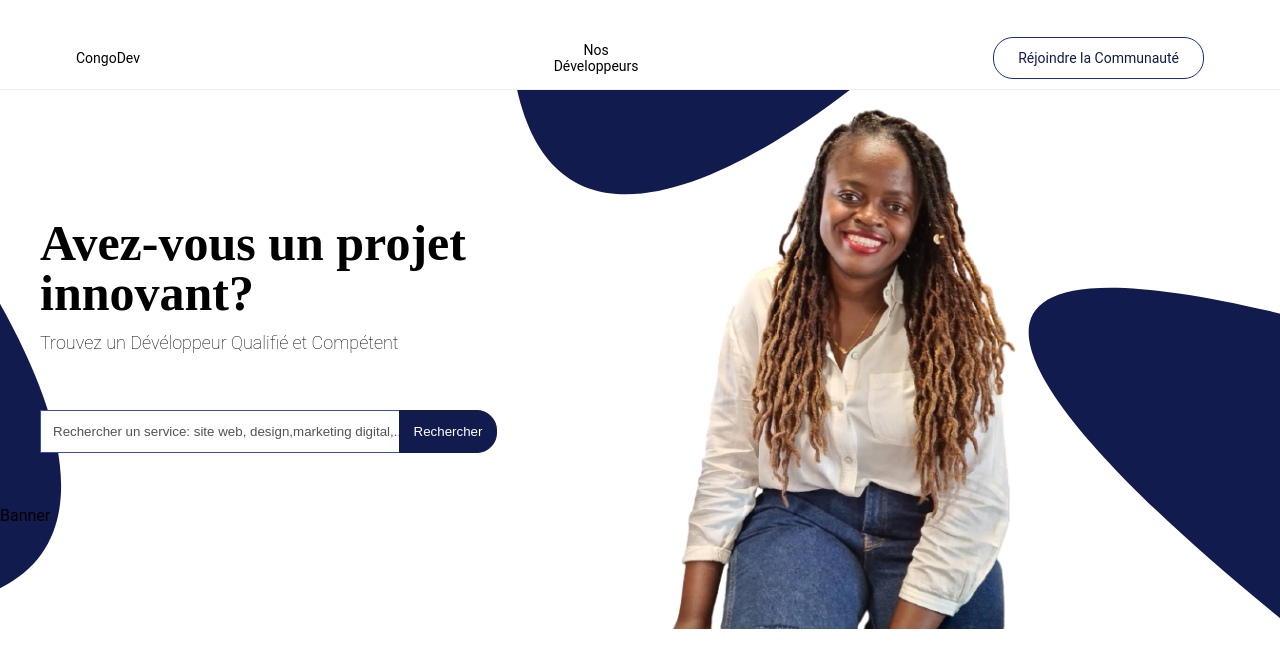
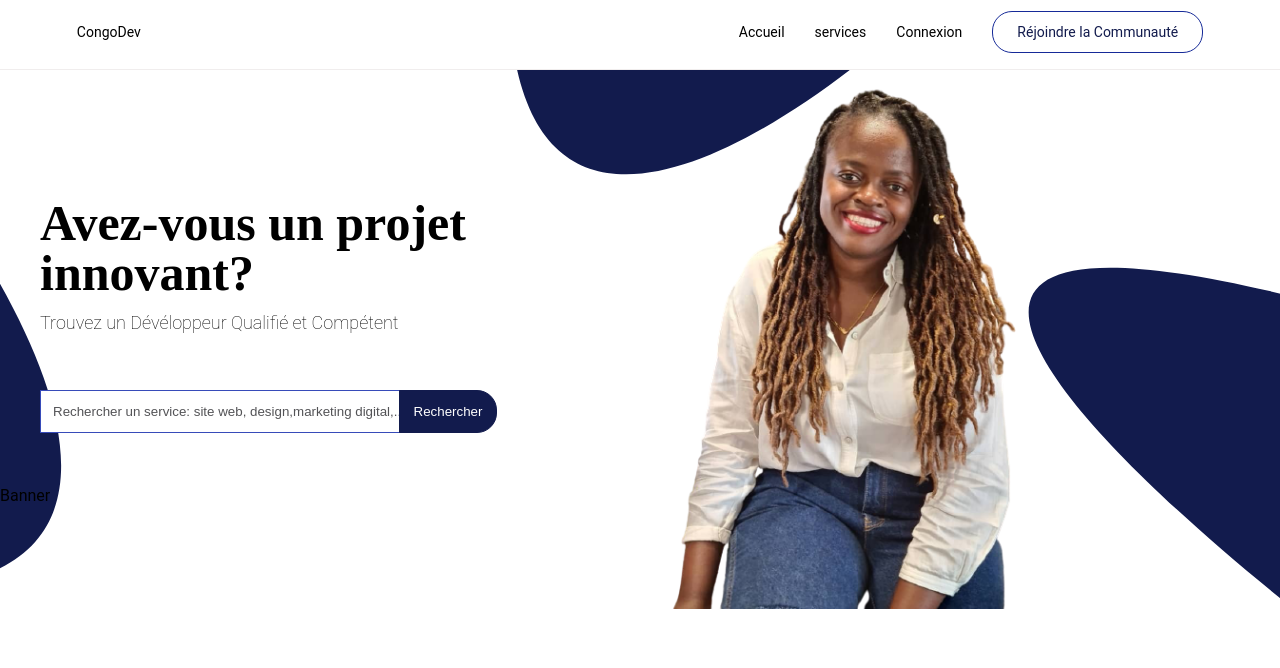
Before and after one commit to rosairekota/congodev-client, a Next.js app: page / in a window 1280 px wide. Shown: the top 668 px of the page. Built offline with nearby package versions, Linux system fonts and the light colour scheme; a web font is replaced by a local one.

Commit message:
refactor: modify the navbar of the home page

```diff
--- a/pages/index.tsx
+++ b/pages/index.tsx
@@ -15,7 +15,7 @@ const Home: React.FC<HomeProps> = () => {
 				<link rel="icon" href="/favicon.ico" />
 			</Head>
 			<nav>
-				<NavBar />
+				<NavBar page={"home"} />
 			</nav>
 
 			<main className="main">
--- a/src/components/banner/Banner.tsx
+++ b/src/components/banner/Banner.tsx
@@ -5,7 +5,7 @@ import developerProfile from "../../../public/assets/emie.png";
 import svgOne from "../../../public/assets/illustrations/Vector1.svg";
 import svgTwo from "../../../public/assets/illustrations/Vector2.svg";
 import svgThree from "../../../public/assets/illustrations/Vector3.svg";
-import Signin from "../shared/signinBtn/Signin";
+import Signin from "../shared/btn-shared/Signin";
 import FormSearch from "../shared/form-search/FormSearch";
 type BannerType = {
 	title?: string;
--- a/src/components/layouts/navbar/Navbar.style.ts
+++ b/src/components/layouts/navbar/Navbar.style.ts
@@ -2,30 +2,35 @@ import Styled from "styled-components";
 
 export const Wrapper = Styled.div`
 .container{
-   padding:0px;
-   height: 90px;
-   box-shadow: rgba(1 1 1 1/15);
+   padding:0;
+   height: 70px;
    border-bottom: 0.5px solid rgb(240, 237, 237);
-   padding-top: 20px;
    font-size: 14px;
 }
-.nav{
-    max-width: 1128px;
+.navbar{
     margin:auto;
-    padding:12px 0 16px;
+    padding:0px 6%;
     display: flex;
     justify-content: space-between;
     position: relative;
+    z-index: 1;
     flex-wrap: nowrap;
+    padding-top: 12px;
     align-items: center;
 }
-.nav a{
-    width: 135px;
-    height:34;
+.collapse{
+    display: flex;
+    justify-content: space-between;
+    align-items: center;
+}
+nav{
+     margin-right:30px;
+     a{
+    margin-left:30px;
     text-decoration: none;
+    }
+}
 
-
-}
 @media (max-width:768px) {
      .nav a{
           padding: 0 5px;
--- a/src/components/layouts/navbar/Navbar.tsx
+++ b/src/components/layouts/navbar/Navbar.tsx
@@ -1,19 +1,62 @@
 import React from "react";
-import Signin from "../../shared/signinBtn/Signin";
+import BtnShared from "../../shared/btn-shared/BtnShared";
 import { Wrapper } from "./Navbar.style";
-export type NavBarType = {};
-const NavBar = (props) => {
+import { BtnSharedType } from "../../shared/btn-shared/BtnShared";
+import Link from "next/link";
+
+export type NavBarType = {
+  page: string;
+};
+const NavBar: React.FC<NavBarType> = ({ page }) => {
+  if (page === "home") {
+    return (
+      <Wrapper>
+        <div className="container">
+          <div className="navbar">
+            <Link href={"/"}>
+              <a>CongoDev</a>
+            </Link>
+
+            <div className="collapse">
+              <nav>
+                <Link href={"/"}>
+                  <a>Accueil</a>
+                </Link>
+                <Link href={"/services"}>
+                  <a>services</a>
+                </Link>
+                <Link href={"/signin"}>
+                  <a>Connexion</a>
+                </Link>
+              </nav>
+
+              <BtnShared
+                className="join"
+                title="Réjoindre la Communauté"
+                link="/join-community"
+              />
+            </div>
+          </div>
+        </div>
+      </Wrapper>
+    );
+  }
   return (
     <Wrapper>
       <div className="container">
         <div className="nav">
-					<a href="#">CongoDev</a>
-					{/* <SearchBar className="searchBar" /> */}
-
-					<a href="#" className="dev">
-						Nos Développeurs
-					</a>
-					<Signin className="join" />
+          <Link href={"/"}>
+            <a>CongoDev</a>
+          </Link>
+          <SearchBar className="searchBar" />
+          <Link href={"/services"}>
+            <a>Services</a>
+          </Link>
+          <BtnShared
+            className="join"
+            title="Réjoindre la Communauté"
+            link="/join-community"
+          />
         </div>
       </div>
     </Wrapper>
@@ -27,7 +70,7 @@ export const SearchBar = ({ className }) => {
       <input
         type="text"
         className={className}
-				placeholder="Ex:ReactJS, VueJS..."
+        placeholder="Rechercher un service Ex:site web,..."
       />
     </>
   );
--- /dev/null
+++ b/src/components/shared/btn-shared/BtnShared.tsx
@@ -0,0 +1,20 @@
+import React from "react";
+import { Wrapper } from "./BtnShared.style";
+import Link from "next/link";
+
+export type BtnSharedType = {
+  className?: string;
+  title: string;
+  link: string;
+};
+const BtnShared: React.FC<BtnSharedType> = ({ className, title, link }) => {
+  return (
+    <Wrapper>
+      <Link href={link}>
+        <a className={"join" ? "join" : className}>{title}</a>
+      </Link>
+    </Wrapper>
+  );
+};
+
+export default BtnShared;
--- a/src/components/shared/signinBtn/Signin.tsx
+++ /dev/null
@@ -1,17 +0,0 @@
-import React from "react";
-import { Wrapper } from "./Signin.style";
-
-type SigninType = {
-	className?: any;
-};
-const Signin: React.FC<SigninType> = ({ className }) => {
-	return (
-		<Wrapper>
-			<a href="#" className={"join" ? "join" : className}>
-				Réjoindre la Communauté
-			</a>
-		</Wrapper>
-	);
-};
-
-export default Signin;
```
Also changed, not shown: pages/join-community/index.tsx (added, +21 -0 lines), src/components/shared/btn-shared/BtnShared.style.ts (renamed from src/components/shared/signinBtn/Signin.style.ts). Lines whose indentation alone changed are shown as unchanged.
